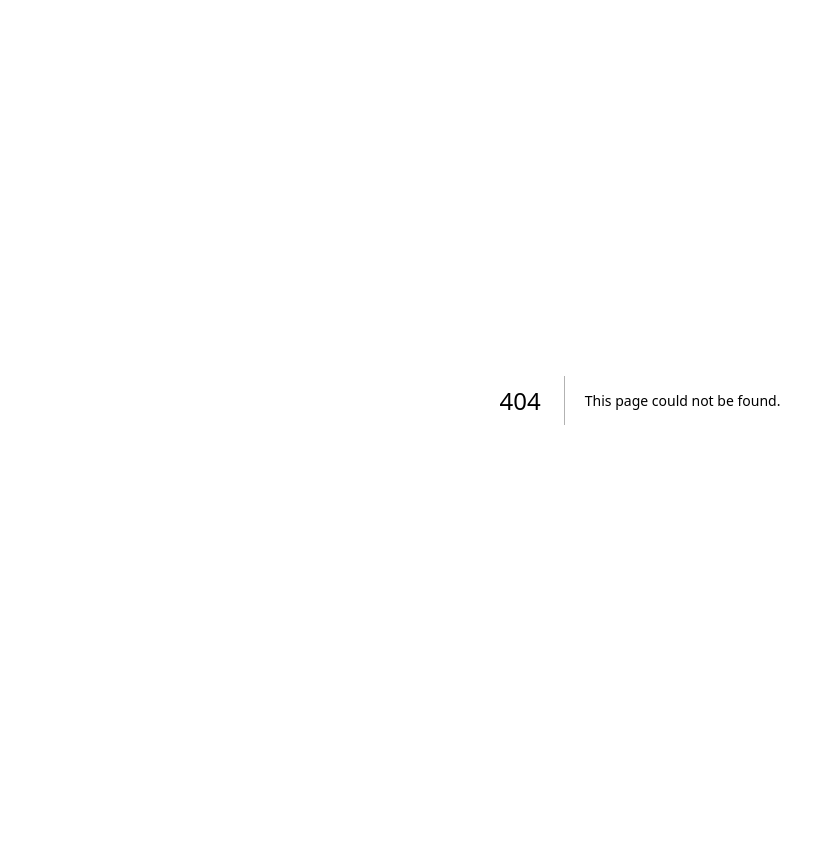
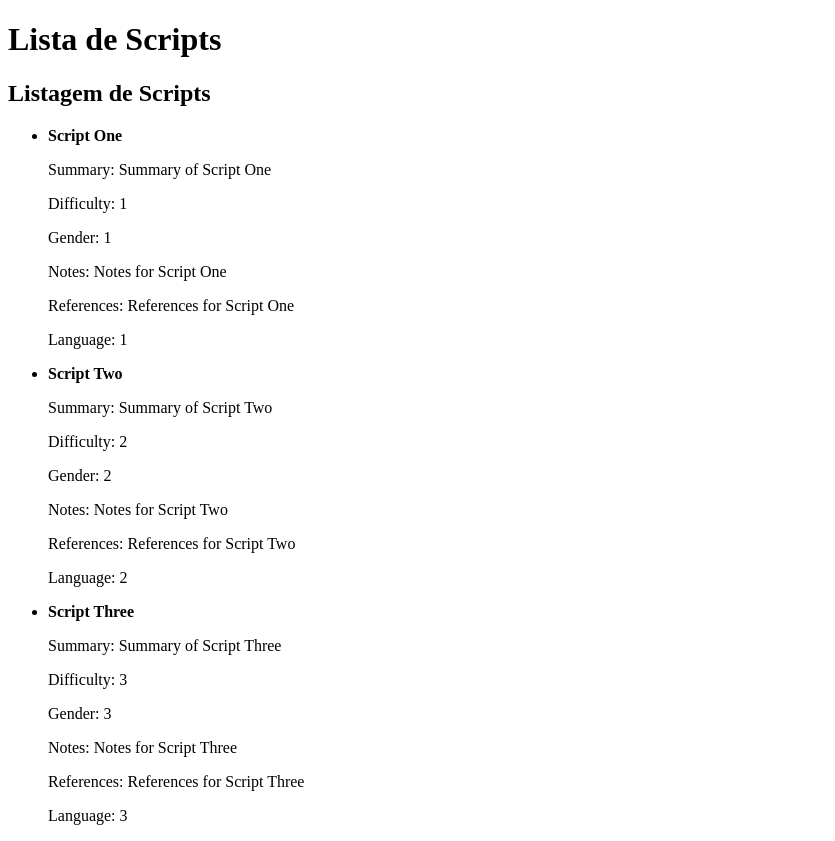
Before and after one commit to ES2-UFPI/WannaTalk, a Next.js app in the folder front_end/wannatalk/: page /listarRoteiro in a window 1280 px wide. Before the commit this address had no page. Shown: the whole page, without its empty margins (0-835 px from the left). Before the commit the page ends 800 px from the top, so only its background shows below. Built offline with nearby package versions, Linux system fonts and the light colour scheme; data requests are answered from the project's data file.

Commit message:
Adicionando a page listarRoteiro para consumir db.json

```diff
--- /dev/null
+++ b/front_end/wannatalk/db.json
@@ -0,0 +1,7 @@
+{
+    "scripts": [
+      { "id": 1, "title": "Script One", "summary": "Summary of Script One", "difficultyId": 1, "genderId": 1, "notes": "Notes for Script One", "refs": "References for Script One", "languageId": 1 },
+      { "id": 2, "title": "Script Two", "summary": "Summary of Script Two", "difficultyId": 2, "genderId": 2, "notes": "Notes for Script Two", "refs": "References for Script Two", "languageId": 2 },
+      { "id": 3, "title": "Script Three", "summary": "Summary of Script Three", "difficultyId": 3, "genderId": 3, "notes": "Notes for Script Three", "refs": "References for Script Three", "languageId": 3 }
+    ]
+  }
--- a/front_end/wannatalk/package.json
+++ b/front_end/wannatalk/package.json
@@ -15,6 +15,7 @@
     "@radix-ui/react-scroll-area": "^1.0.5",
     "@radix-ui/react-slot": "^1.0.2",
     "ai": "^3.1.14",
+    "axios": "^1.7.2",
     "class-variance-authority": "^0.7.0",
     "clsx": "^2.1.1",
     "lucide-react": "^0.379.0",
--- /dev/null
+++ b/front_end/wannatalk/pages/listarRoteiro.js
@@ -0,0 +1,30 @@
+import React, { useState, useEffect } from 'react';
+import axios from 'axios';
+import ScriptList from '../src/components/ScriptList';
+
+const MyPage = () => {
+  const [scripts, setScripts] = useState([]);
+
+  useEffect(() => {
+    fetchScripts();
+  }, []);
+
+  const fetchScripts = () => {
+    axios.get('http://localhost:3001/scripts')
+      .then(response => {
+        setScripts(response.data);
+      })
+      .catch(error => {
+        console.error('Error fetching scripts:', error);
+      });
+  };
+
+  return (
+    <div>
+      <h1>Lista de Scripts</h1>
+      <ScriptList scripts={scripts} />
+    </div>
+  );
+};
+
+export default MyPage;
--- /dev/null
+++ b/front_end/wannatalk/src/components/ScriptList.jsx
@@ -0,0 +1,28 @@
+import React from 'react';
+
+const ScriptList = ({ scripts }) => {
+  if (!scripts || !Array.isArray(scripts) || scripts.length === 0) {
+    return <p>Nenhum script encontrado.</p>;
+  }
+
+  return (
+    <div>
+      <h2>Listagem de Scripts</h2>
+      <ul>
+        {scripts.map(script => (
+          <li key={script.id}>
+            <strong>{script.title}</strong>
+            <p>Summary: {script.summary}</p>
+            <p>Difficulty: {script.difficultyId}</p>
+            <p>Gender: {script.genderId}</p>
+            <p>Notes: {script.notes}</p>
+            <p>References: {script.refs}</p>
+            <p>Language: {script.languageId}</p>
+          </li>
+        ))}
+      </ul>
+    </div>
+  );
+};
+
+export default ScriptList;
```
Also changed, not shown: 1 other file (tests, documents, lock files or other folders).
